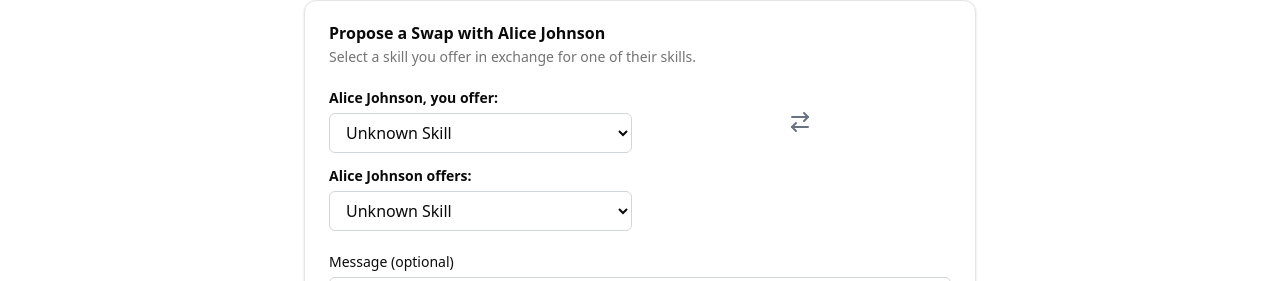
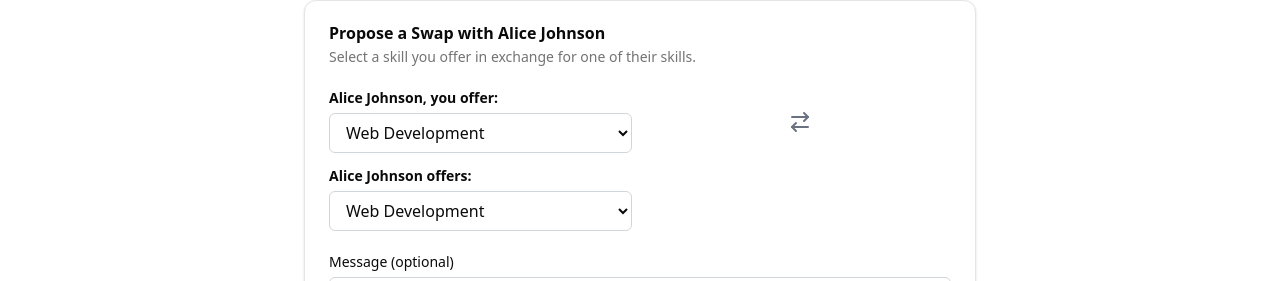
Before and after one commit to realbLanK993/skill-swap, a Next.js app: page /propose/1 in a window 1280 px wide. Shown: the part 105-386 px from the top of the page. Built offline with nearby package versions, Linux system fonts and the light colour scheme.

Commit message:
Fixed a bug

```diff
--- a/app/propose/[userId]/page.tsx
+++ b/app/propose/[userId]/page.tsx
@@ -5,6 +5,7 @@ import {
   LOGGED_IN_USER_ID,
   getSkillName,
 } from "@/lib/action";
+import { Button } from "@/components/ui/button";
 import {
   Card,
   CardContent,
@@ -12,10 +13,10 @@ import {
   CardHeader,
   CardTitle,
 } from "@/components/ui/card";
+import { Label } from "@/components/ui/label";
 import { ArrowRightLeft } from "lucide-react";
 import { notFound } from "next/navigation";
-import { Label } from "@/components/ui/label";
-import { Button } from "@/components/ui/button";
+import { UserSkill } from "@/lib/definitions"; // IMPORT
 
 export default async function ProposeSwapPage({
   params,
@@ -50,11 +51,18 @@ export default async function ProposeSwapPage({
                   id="your-skill"
                   className="h-10 w-full rounded-md border border-gray-300 px-3"
                 >
-                  {currentUser.skillsOffered.map((id) => (
-                    <option key={id} value={id}>
-                      {getSkillName(id)}
-                    </option>
-                  ))}
+                  {currentUser.skillsOffered.map(
+                    (
+                      skill // Corrected: Iterate through the UserSkill objects
+                    ) => (
+                      <option key={skill.skillId} value={skill.skillId}>
+                        {" "}
+                        {/* Corrected: Access skill.skillId */}
+                        {getSkillName(skill.skillId)}{" "}
+                        {/* Now skill is the object, not ID */}
+                      </option>
+                    )
+                  )}
                 </select>
               </div>
 
@@ -69,15 +77,21 @@ export default async function ProposeSwapPage({
                   id="their-skill"
                   className="h-10 w-full rounded-md border border-gray-300 px-3"
                 >
-                  {otherUser.skillsOffered.map((id) => (
-                    <option key={id} value={id}>
-                      {getSkillName(id)}
-                    </option>
-                  ))}
+                  {otherUser.skillsOffered.map(
+                    (
+                      skill // Corrected: Iterate through UserSkill objects
+                    ) => (
+                      <option key={skill.skillId} value={skill.skillId}>
+                        {" "}
+                        {/* Corrected: Access skill.skillId */}
+                        {getSkillName(skill.skillId)}{" "}
+                        {/* Now skill is the object, not ID */}
+                      </option>
+                    )
+                  )}
                 </select>
               </div>
             </div>
-
             <div className="grid gap-2">
               <Label htmlFor="message">Message (optional)</Label>
               <textarea
@@ -86,7 +100,6 @@ export default async function ProposeSwapPage({
                 className="w-full rounded-md border border-gray-300 p-2 min-h-[100px]"
               ></textarea>
             </div>
-
             <Button type="submit" className="w-full md:w-auto">
               Send Proposal
             </Button>
```
